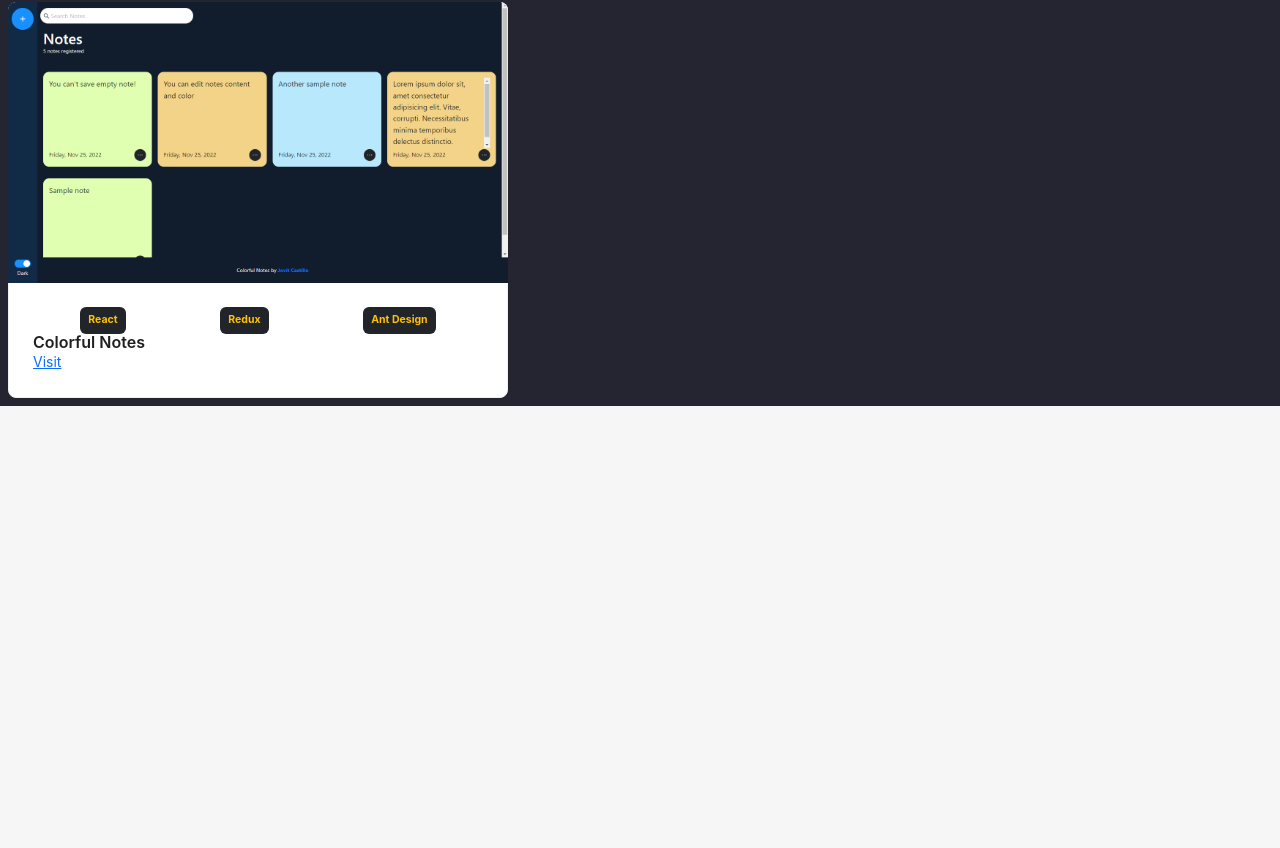
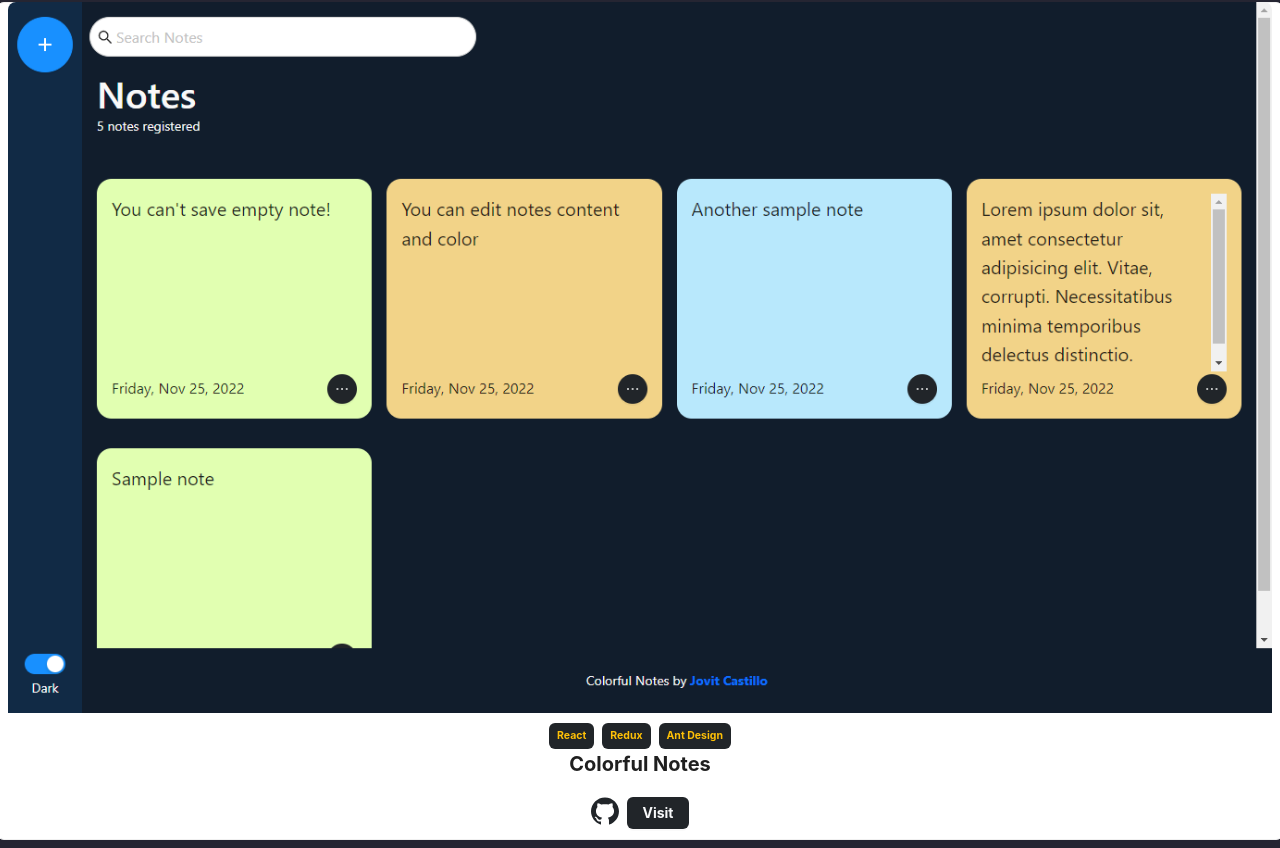
Before and after one commit to Jovitrycast/Portfolio, a React (Create React App) app: page / in a window 1280 px wide. Shown: the part 2316-3164 px from the top of the page. Before the commit the page ends 2722 px from the top, so only its background shows below. Built offline with nearby package versions, Linux system fonts and the light colour scheme.

Commit message:
project layout

```diff
--- a/src/pages/Projects/index.jsx
+++ b/src/pages/Projects/index.jsx
@@ -3,35 +3,44 @@ import './index.scss'
 
 
 // ant design imports
-import { Card } from 'antd';
+import {GithubOutlined} from '@ant-design/icons'
+import { Button, Card } from 'antd';
 
 const { Meta } = Card;
 
 function index() {
   return (
     <>
-        <div className="projectsWrapper text-light p-2">
+        <section className="projectsWrapper text-light p-2">
             <h1 className="text-center">Projects</h1>
 
             {projectCollection.map((project, key) => (
-                <div className="w-100" key={key}>
+                <div className="row" key={key}>
                     <Card
                         hoverable
                         size='large'
-                        style={{ width: 500}}
-                        cover={<img alt="project image" src={project.image} />}
+                        bodyStyle={{
+                            padding: '10px'
+                        }}
+                        className='w-25 text-center col-md'
+                        cover={<img alt="project image" src={project.image}/>}
                     >
-                        <div className="tech d-flex justify-content-around">
+                        <div className="tech d-flex gap-2 justify-content-center ">
                             {project.tech.map((tech, key) => (
                                 <span className='badge bg-dark text-warning p-2' key={key}>{tech}</span>
                             ))}
                         </div>
-                        <Meta title={project.projectName}/>
-                        <a href={project.link}>Visit</a>
+                        <span className='text-center fw-bold fs-5'>{project.projectName}</span>
+                        <div className='d-flex gap-2 mt-3 justify-content-center'>
+                            <a href={project.code}><GithubOutlined className='text-dark fs-3'/></a>
+                            <a href={project.link}>
+                                <Button className='bg-dark text-light fw-bold border-0'>Visit</Button>
+                            </a>
+                        </div>
                     </Card>
                 </div>
             ))}
-        </div>
+        </section>
     </>
   )
 }
```
